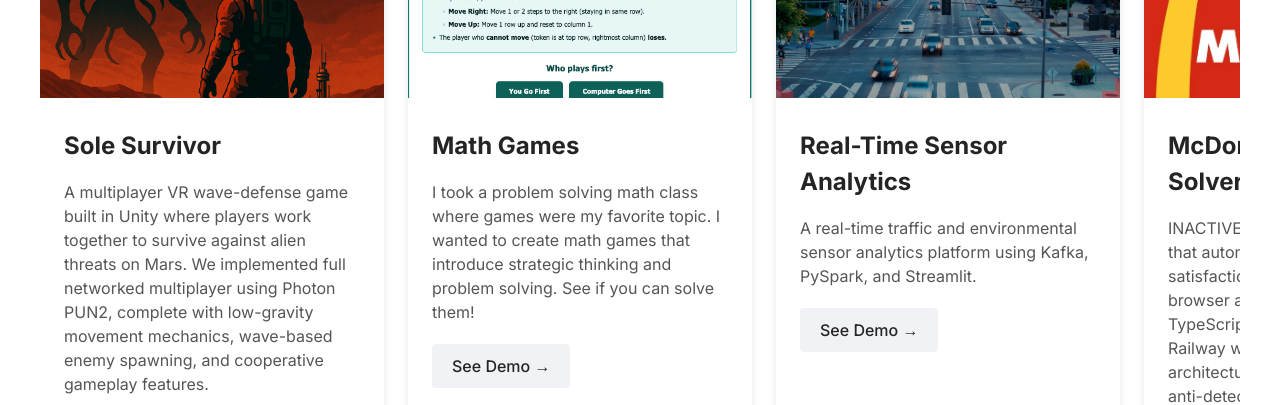
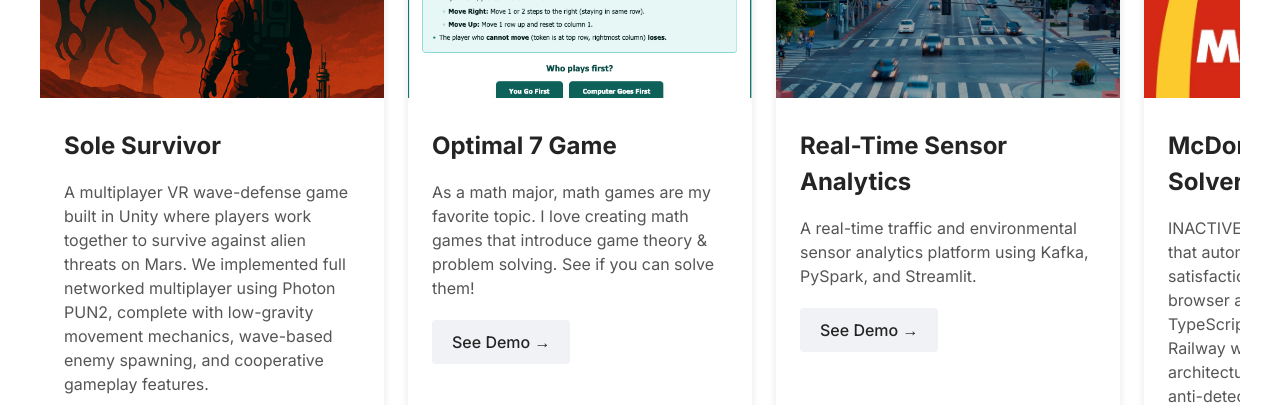
Before and after one commit to nick-bui19/nick-bui19.github.io, a React (Vite) app: page / in a window 1280 px wide. Shown: the part 2080-2485 px from the top of the page. Built offline with nearby package versions, Linux system fonts and the light colour scheme.

Commit message:
fix: math games updated to optimal-7-game

```diff
--- a/src/components/Projects.tsx
+++ b/src/components/Projects.tsx
@@ -12,9 +12,9 @@ const projects = [
   },
   {
     image: '/math-games.png',
-    title: 'Math Games',
-    description: 'I took a problem solving math class where games were my favorite topic. I wanted to create math games that introduce strategic thinking and problem solving. See if you can solve them!',
-    link: 'https://nick-bui19.github.io/math-games/',
+    title: 'Optimal 7 Game',
+    description: 'As a math major, math games are my favorite topic. I love creating math games that introduce game theory & problem solving. See if you can solve them!',
+    link: 'https://nick-bui19.github.io/optimal-7-game/',
   },
   {
     image: '/traffic-data-project.png',
```
